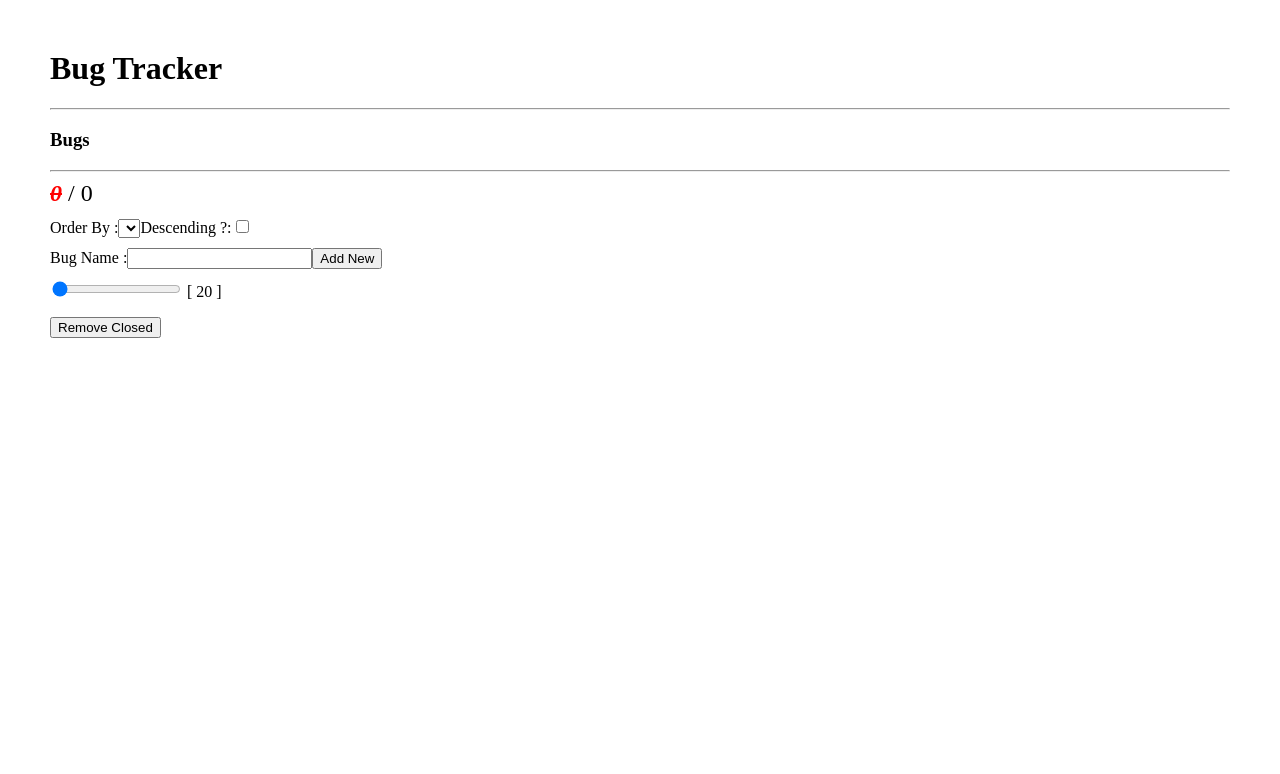
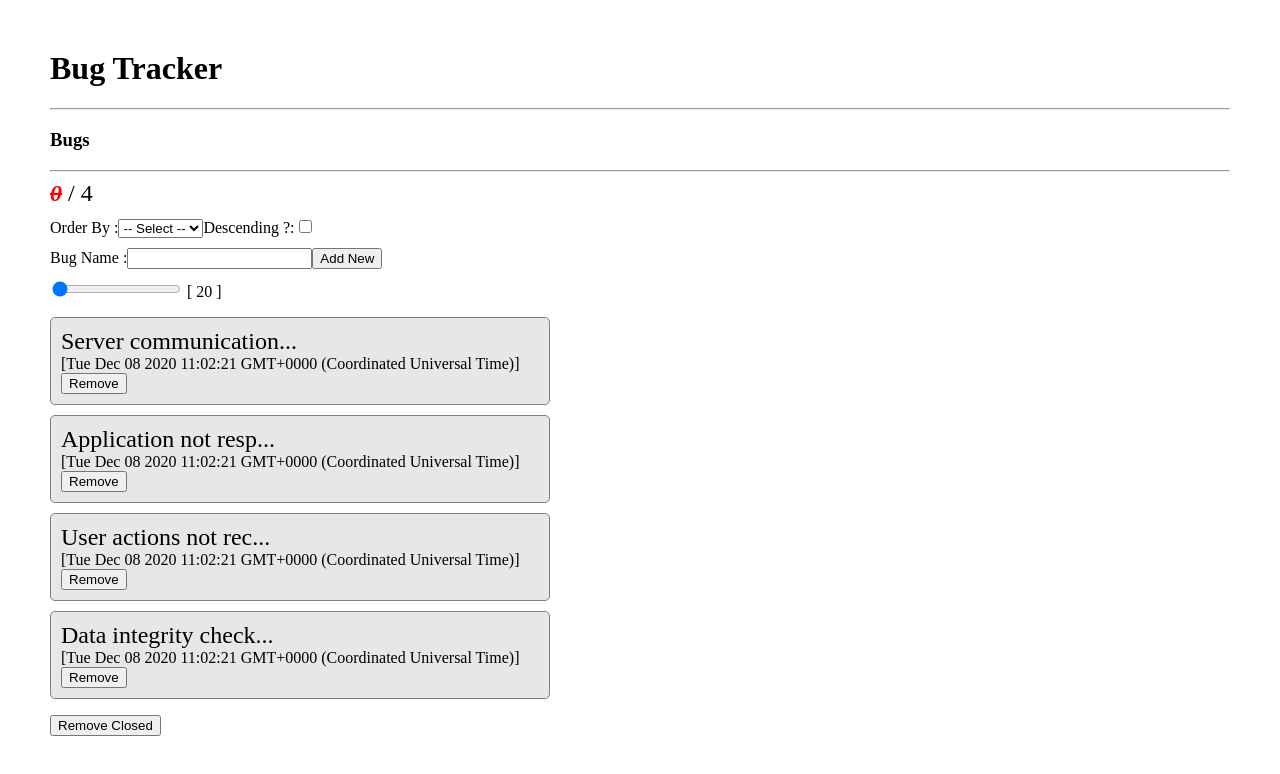
Before and after one commit to tkmagesh/IBM-Angular-Dec-2020, an Angular app in the folder bug-tracker-app/: page / in a window 1280 px wide. Shown: the top 774 px of the page. Built offline with nearby package versions, Linux system fonts and the light colour scheme.

Commit message:
inputs for 'sort' use case

```diff
--- a/bug-tracker-app/src/app/bugTracker/bugTracker.component.html
+++ b/bug-tracker-app/src/app/bugTracker/bugTracker.component.html
@@ -8,9 +8,11 @@
 <section>
     <label for="">Order By :</label>
     <select name="" id="">
-        <option value=""></option>
-        <option value=""></option>
-        <option value=""></option>
+        <option value="">-- Select --</option>
+        <option value="id">Id</option>
+        <option value="name">Name</option>
+        <option value="isClosed">Status</option>
+        <option value="createdAt">Created</option>
     </select>
     <label for="">Descending ?:</label>
     <input type="checkbox" name="" id="">
--- a/bug-tracker-app/src/app/bugTracker/bugTracker.component.ts
+++ b/bug-tracker-app/src/app/bugTracker/bugTracker.component.ts
@@ -12,7 +12,10 @@ export class BugTrackerComponent{
     rangeValue : number = 20;
 
     constructor(private bugOpetations : BugOperationsService){
-
+        this.bugs.push(this.bugOpetations.createNew('Server communication failure'))
+        this.bugs.push(this.bugOpetations.createNew('Application not responding'))
+        this.bugs.push(this.bugOpetations.createNew('User actions not recognized'))
+        this.bugs.push(this.bugOpetations.createNew('Data integrity checks failed'))
     }
 
     onAddNewClick(bugName : string){
```
